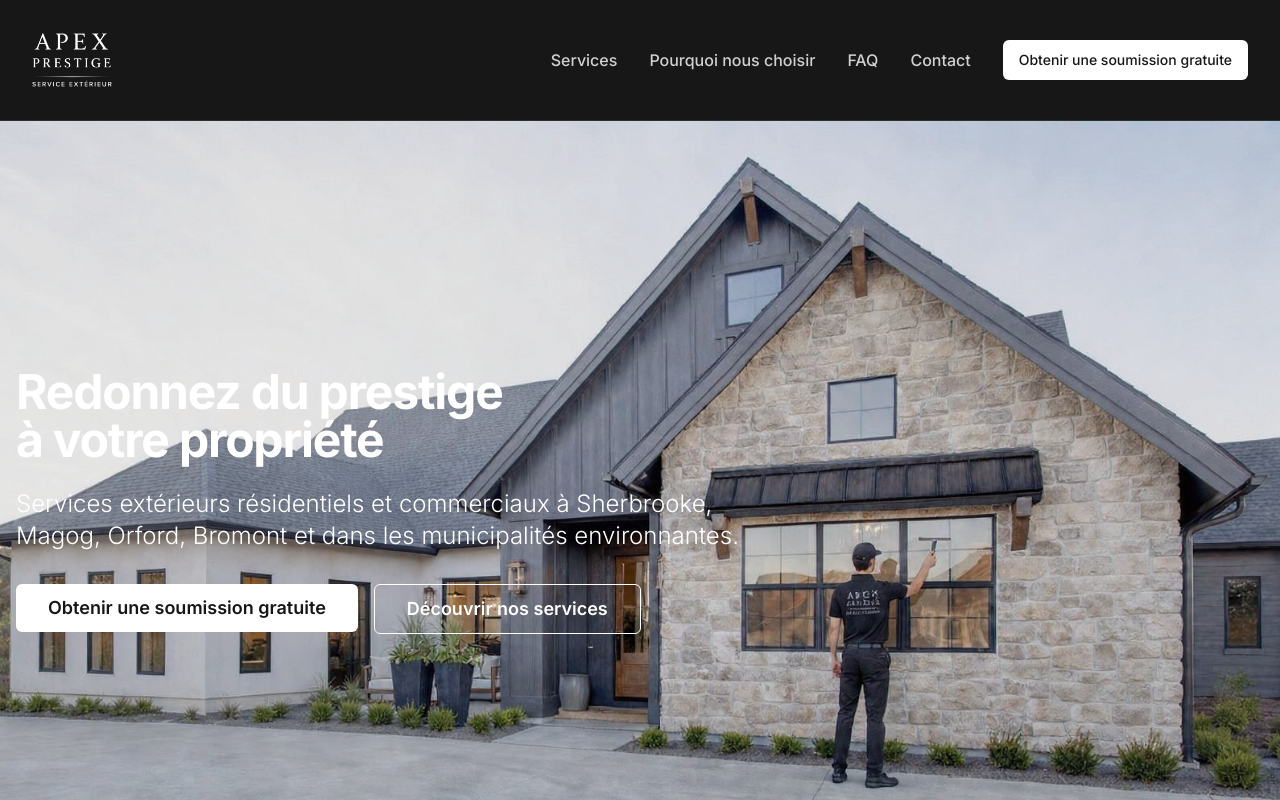
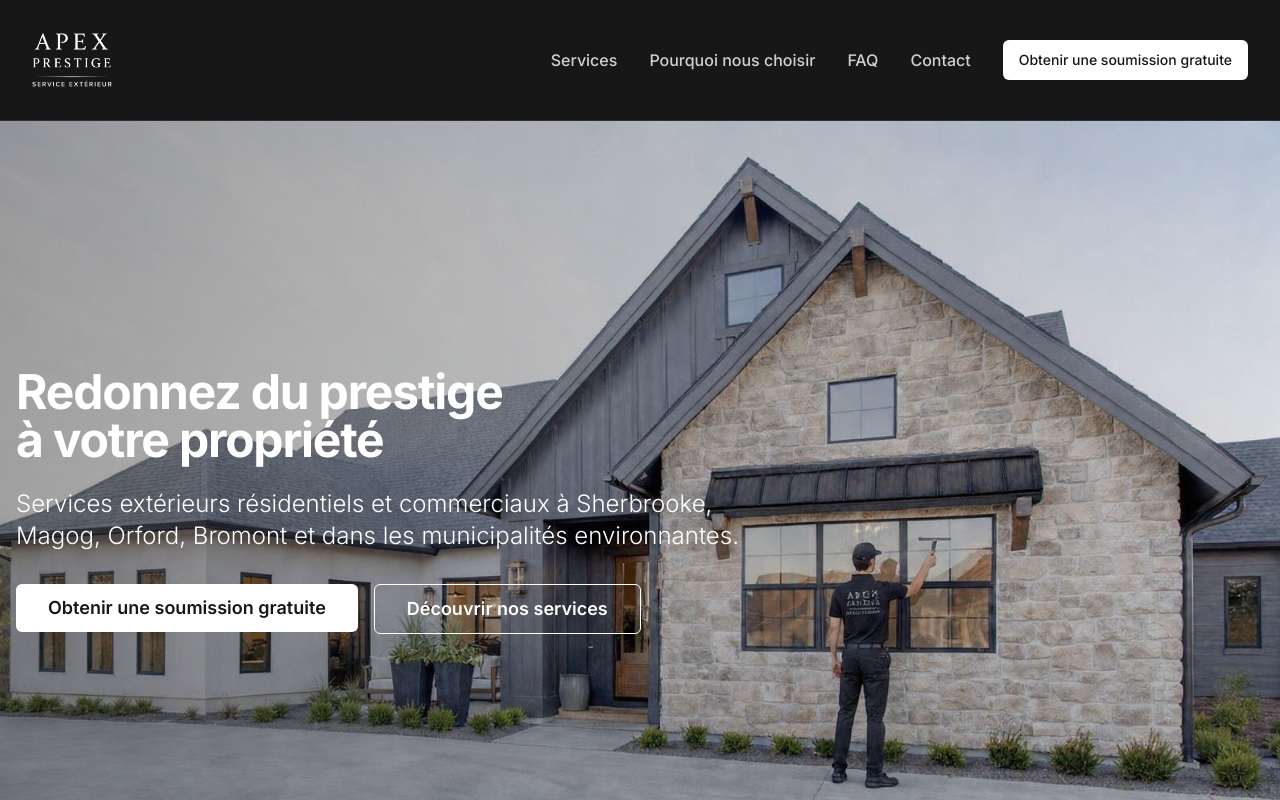
Before and after one commit to MiXir-Dev/apexprestige-mixir, a React (Vite) app: page / in a window 1280 px wide. Shown: the top 800 px of the page. Built offline with nearby package versions, Linux system fonts and the light colour scheme.

Commit message:
Add gradient overlay to Hero component for enhanced visual depth

```diff
--- a/src/components/Hero.tsx
+++ b/src/components/Hero.tsx
@@ -35,6 +35,10 @@
       <div
         className="absolute inset-0 hidden bg-cover bg-center opacity-90 md:block"
         style={{ backgroundImage: "url('/hero.webp')" }}
+      ></div>
+      <div
+        className="absolute inset-0 bg-gradient-to-r from-black/30 via-black/15 to-transparent"
+        aria-hidden="true"
       ></div>
       <div className="container relative mx-auto flex min-h-[80vh] items-center px-4 py-20 md:min-h-[95vh] md:py-32">
         <div className="max-w-3xl">
```
